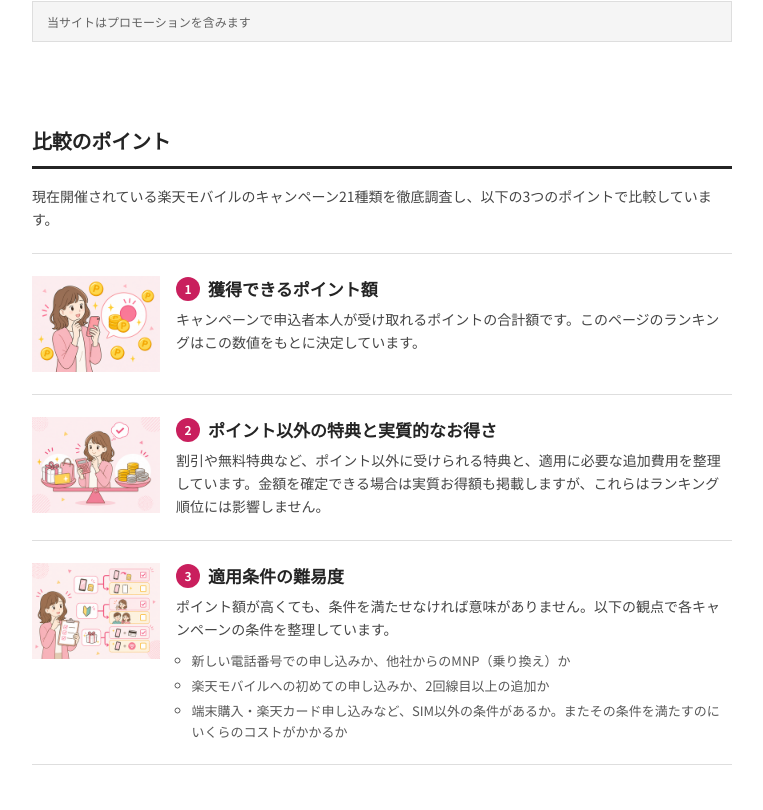
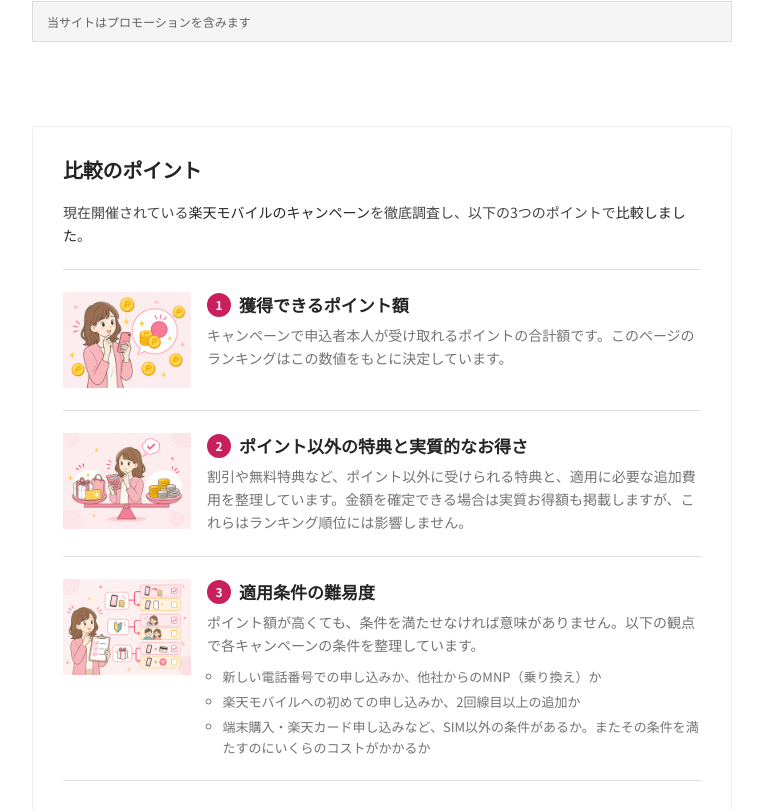
Before and after one commit to rhinatta0921-collab/mobile-campaign-navi, a Next.js app: page / in a window 1280 px wide. Shown: the part 1037-1847 px from the top of the page, without its empty margins (258-1021 px from the left). Built offline with nearby package versions, Linux system fonts and the light colour scheme.

Commit message:
Refine comparison points section

```diff
--- a/app/globals.css
+++ b/app/globals.css
@@ -1541,6 +1541,22 @@
   margin-bottom: 22px;
 }
 
+.comparison-points {
+  padding: 28px 30px 30px;
+  border: 1px solid var(--line-light);
+  border-radius: 4px;
+}
+
+.comparison-points h2 {
+  padding-bottom: 0;
+  border-bottom: 0;
+}
+
+.comparison-points-intro strong {
+  color: var(--ink);
+  font-weight: var(--font-weight-medium);
+}
+
 .comparison-point-list {
   margin: 0;
   padding: 0;
@@ -1589,12 +1605,13 @@
 
 .comparison-point-list p {
   margin: 0;
+  color: var(--muted);
 }
 
 .comparison-point-list ul {
   margin: 9px 0 0;
   padding-left: 1.2em;
-  color: #595959;
+  color: var(--muted);
   font-size: 13px;
   line-height: 21px;
 }
@@ -2107,6 +2124,10 @@
     margin-top: 40px;
   }
 
+  .comparison-points {
+    padding: 20px 16px 22px;
+  }
+
   .comparison-points h2,
   .campaign-choice h2,
   .device-guide-section h2,
--- a/app/page.tsx
+++ b/app/page.tsx
@@ -157,10 +157,11 @@
             aria-labelledby="comparison-points-title"
           >
             <h2 id="comparison-points-title">比較のポイント</h2>
-            <p>
-              現在開催されている楽天モバイルのキャンペーン
-              {nonDeviceCampaigns.length}
-              種類を徹底調査し、以下の3つのポイントで比較しています。
+            <p className="comparison-points-intro">
+              現在開催されている
+              <strong>楽天モバイルのキャンペーン</strong>
+              を徹底調査し、以下の3つのポイントで
+              <strong>比較しました</strong>。
             </p>
             <ol className="comparison-point-list">
               {comparisonPoints.map((point, index) => (
```
Also changed, not shown: 1 other file (tests, documents, lock files or other folders).
